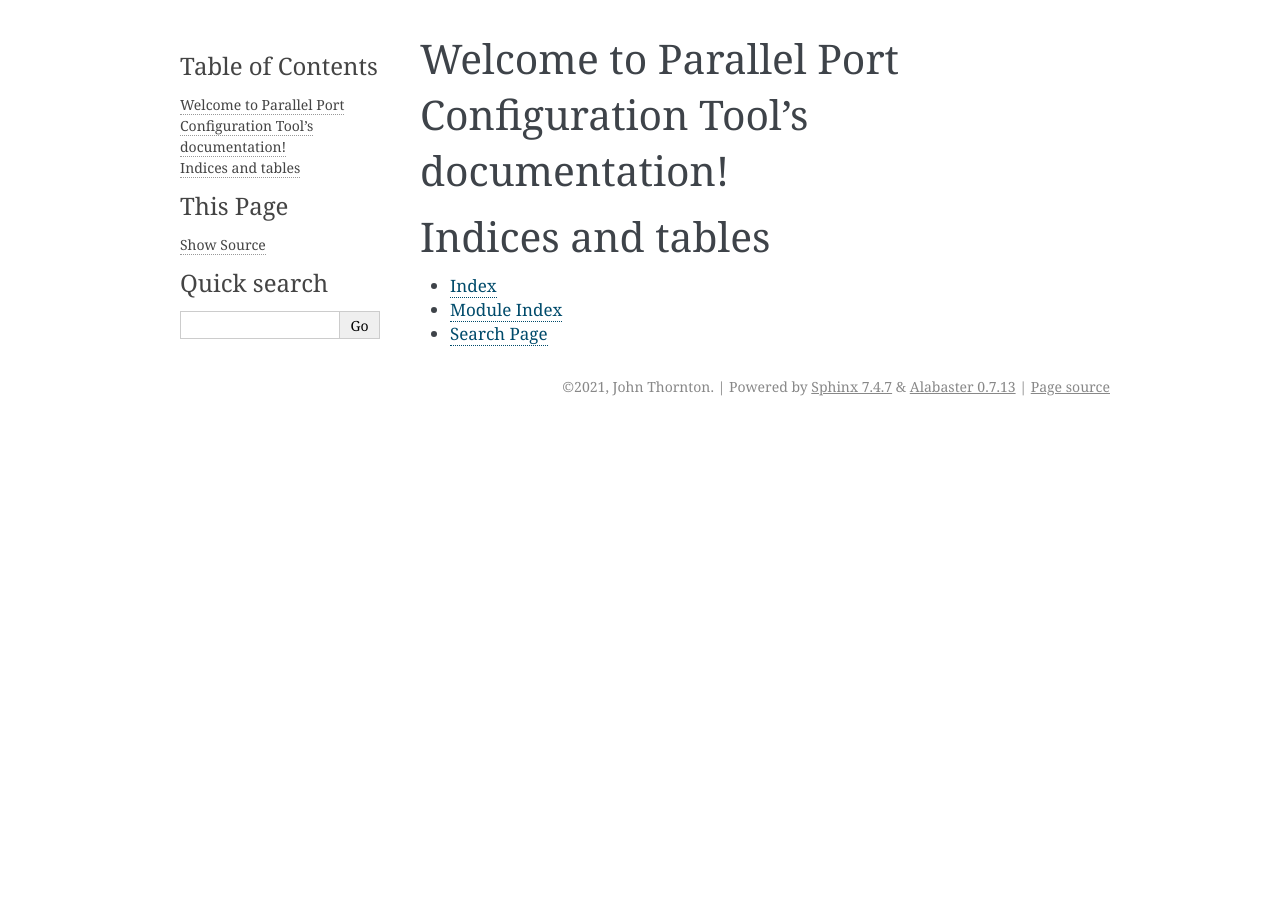
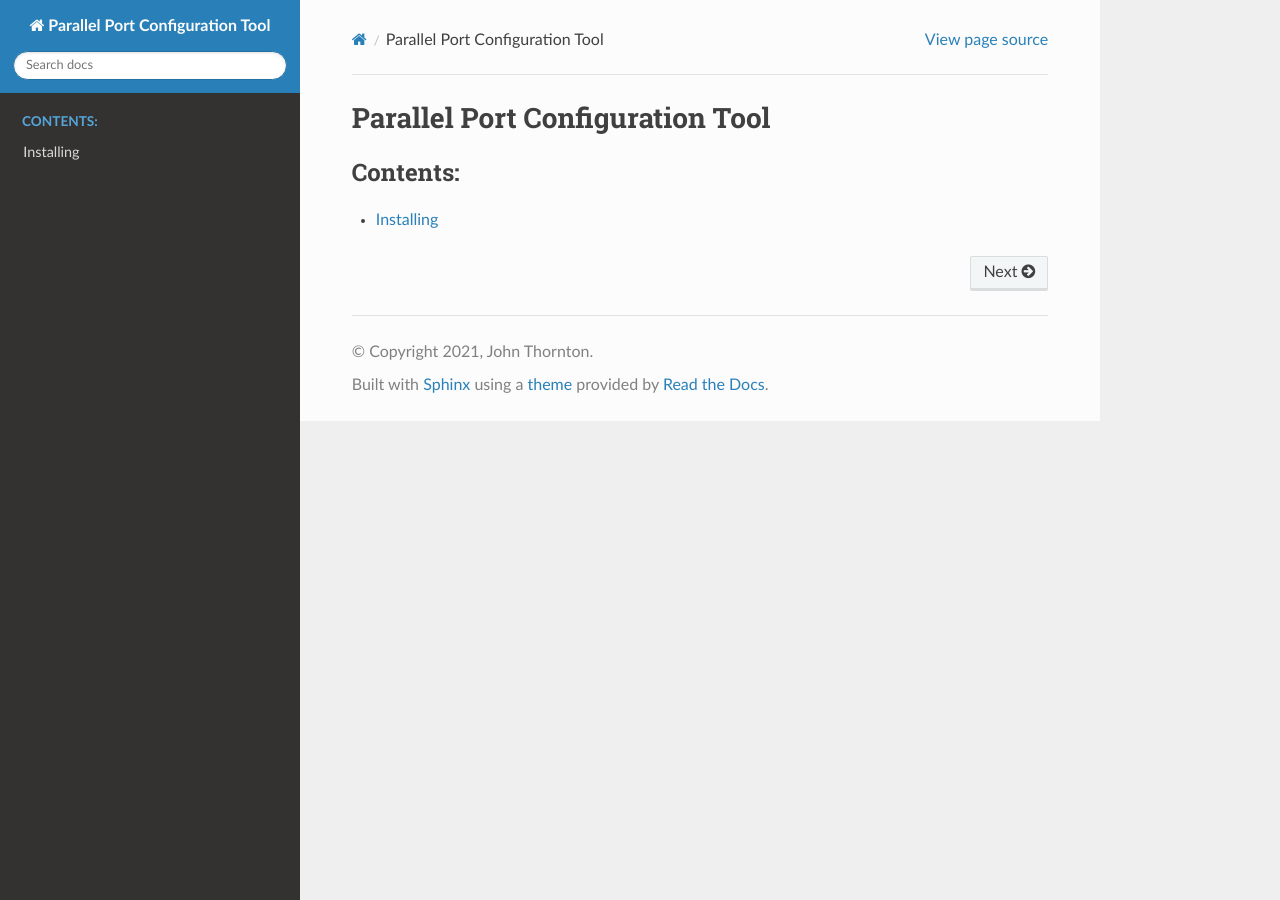
Before and after one commit to jethornton/paraport, a Sphinx documentation site: the page built from docs/source/index.rst, in a window 1280 px wide. Built offline with Sphinx 7.4.7 and the Read the Docs theme 2.0.0, drawn with Linux system fonts in a browser that asks for light colours.

Commit message:
add install

```diff
--- a/docs/source/conf.py
+++ b/docs/source/conf.py
@@ -76,7 +76,9 @@
 # The theme to use for HTML and HTML Help pages.  See the documentation for
 # a list of builtin themes.
 #
-html_theme = 'alabaster'
+#html_theme = 'alabaster'
+html_theme = "sphinx_rtd_theme"
+
 
 # Theme options are theme-specific and customize the look and feel of a theme
 # further.  For a list of options available for each theme, see the
--- a/docs/source/index.rst
+++ b/docs/source/index.rst
@@ -1,20 +1,9 @@
-.. Parallel Port Configuration Tool documentation master file, created by
-   sphinx-quickstart on Sun Feb 28 17:03:11 2021.
-   You can adapt this file completely to your liking, but it should at least
-   contain the root `toctree` directive.
 
-Welcome to Parallel Port Configuration Tool's documentation!
-============================================================
+Parallel Port Configuration Tool
+================================
 
 .. toctree::
    :maxdepth: 2
    :caption: Contents:
 
-
-
-Indices and tables
-==================
-
-* :ref:`genindex`
-* :ref:`modindex`
-* :ref:`search`
+   install
```
